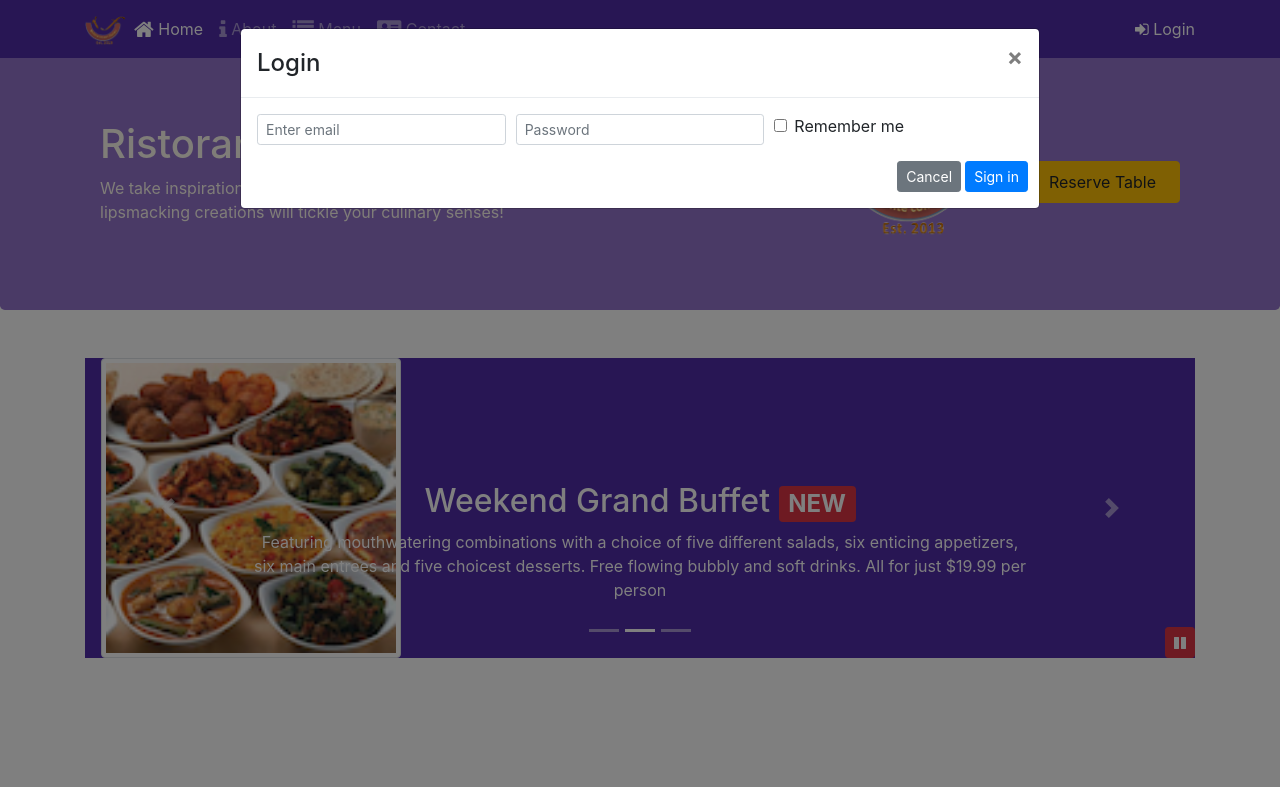
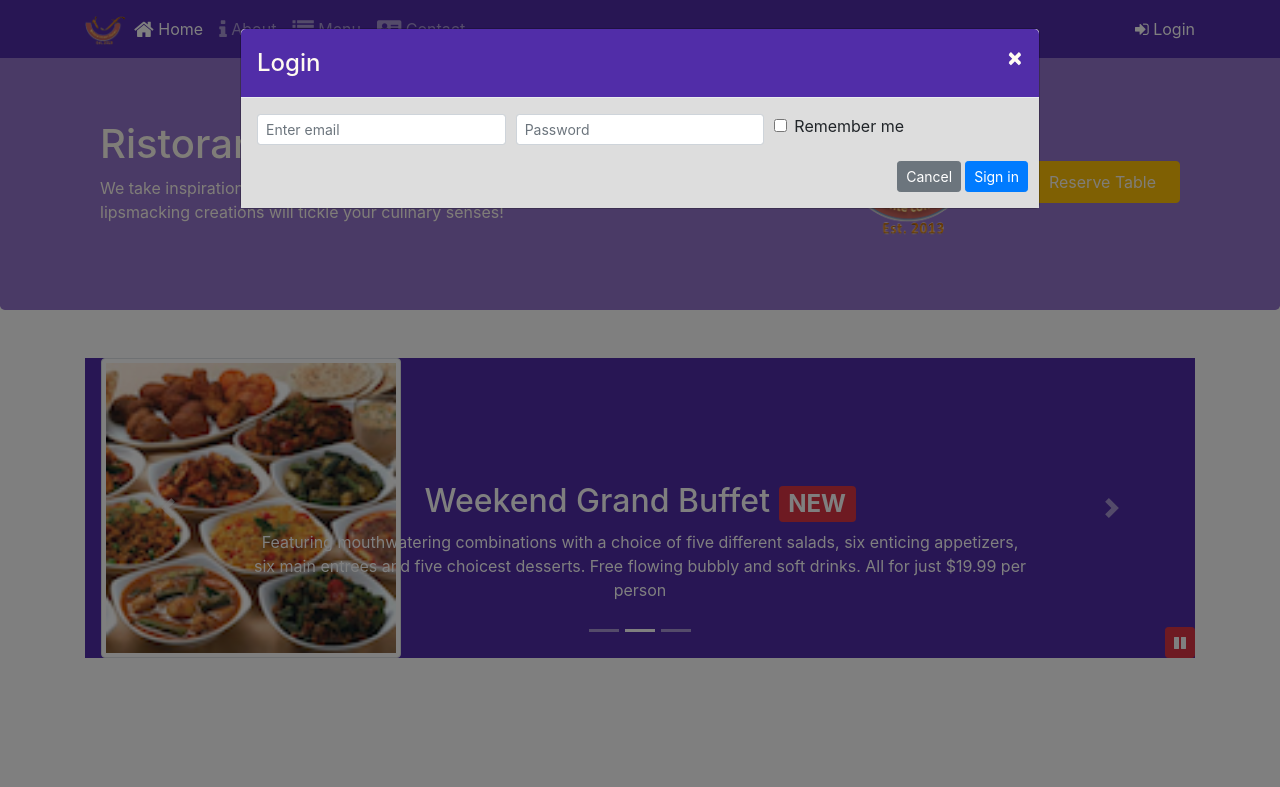
Before and after one commit to lkhamitkar/BootS, a website: page conFusion/index.html in a window 1280 px wide. Both pictures are taken after a click on the link "Login". Shown: the top 787 px of the page. Drawn offline with nearby package versions, Linux system fonts and the light colour scheme.

Commit message:
assignment4

```diff
--- a/conFusion/css/styles.css
+++ b/conFusion/css/styles.css
@@ -31,6 +31,7 @@ body {
 .navbar-dark {
   background-color: #512DA8; }
 
+
 .tab-content {
   border-left: 1px solid #ddd;
   border-right: 1px solid #ddd;
@@ -52,3 +53,15 @@ body {
   position: absolute;
   bottom: 0px;
   z-index: 1; }
+
+.modal-header{
+  background: #512DA8;}
+  .modal-body{
+    background: #ddd;}
+    .modal-title{
+      color: floralwhite;}
+
+      .close {
+        color: floralwhite;
+        opacity: 1;
+        }
--- a/conFusion/index.html
+++ b/conFusion/index.html
@@ -31,9 +31,10 @@
                         <li class="nav-item"><a class="nav-link" href="./contactus.html"><span class="fa fa-address-card fa-lg"></span> Contact</a></li>
                     </ul>
                     <span class="navbar-text">
-                        <a data-toggle="modal" data-target="#loginModal">
+                        <a id="myloginBtn">
                             <span class="fa fa-sign-in"></span> Login
                         </a>
+                        <!--<a class="fa fa-sign-in" id="myloginBtn">Login</a>-->
                     </span>
                 </div>
         </div>
@@ -94,7 +95,7 @@
                 </div>
                 <div class="modal-body">
                     <!--remove card-->
-                    <form class="col-xs-12 col-md-10 offset-2 mb-4 align-self-center" id="reserve" >
+                    <form class="col-xs-12 col-md-10 offset-2 mb-4 align-self-center" id="reserveModal" >
                         <dl class="form-group row">
 
                             <label for="Number" class="col-xs-12 col-md-2 col-form-label"><strong>Number of Guests</strong></label>
@@ -192,8 +193,8 @@
                 </div>
                 <div class="col-xs-12 col-sm-2 mt-1 align-self-center">
 
-                        <a role="button" class="btn btn-block nav-link btn-warning" data-toggle="modal"
-                         href="#reserveModal">Reserve Table</a>
+                        <a role="button" class="btn btn-block nav-link btn-warning" id="myreserveBtn1"
+                         >Reserve Table</a>
 
 
 
@@ -394,6 +395,25 @@
         }
     });
     </script>
+    <!--login-->
+
+    <script>
+        $(document).ready(function(){
+        $("#myloginBtn").click(function(){
+            $("#loginModal").modal('toggle');
+        });
+        });
+    </script>
+
+        <!--reserve-->
+
+        <script>
+            $(document).ready(function(){
+            $("#myreserveBtn1").click(function(){
+                $("#reserveModal").modal('toggle');
+            });
+            });
+        </script>
 </body>
 
 </html>
```
